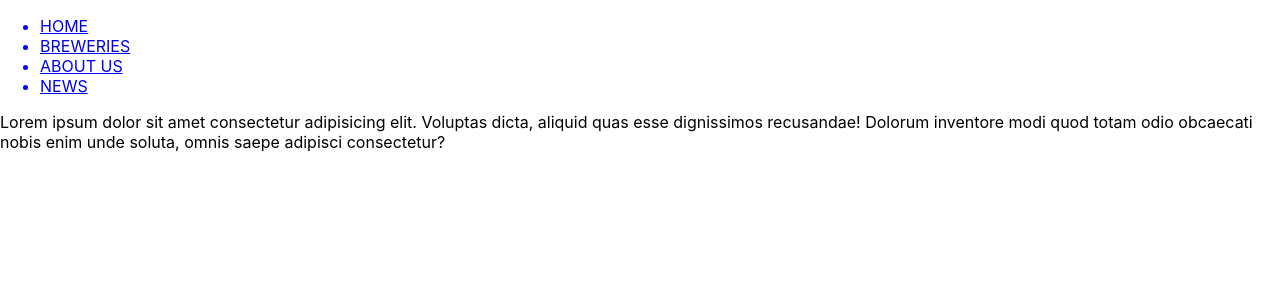
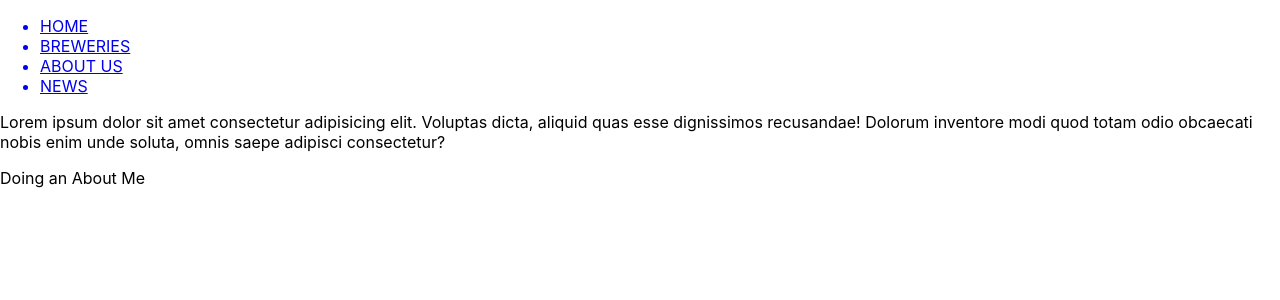
Before and after one commit to sjuwana/friday-lab, a React (Create React App) app in the folder brewery-app/: page /about in a window 1280 px wide. Shown: the top 300 px of the page. Built offline with nearby package versions, Linux system fonts and the light colour scheme; no server answers.

Commit message:
First Commit

```diff
--- a/brewery-app/src/components/AboutUs.js
+++ b/brewery-app/src/components/AboutUs.js
@@ -5,7 +5,9 @@ const AboutUs = () => {
     return (
         <div>
             <p>Lorem ipsum dolor sit amet consectetur adipisicing elit. Voluptas dicta, aliquid quas esse dignissimos recusandae! Dolorum inventore modi quod totam odio obcaecati nobis enim unde soluta, omnis saepe adipisci consectetur?</p>
+       <p>Doing an About Me</p>
         </div>
+
     );
 };
 
```
